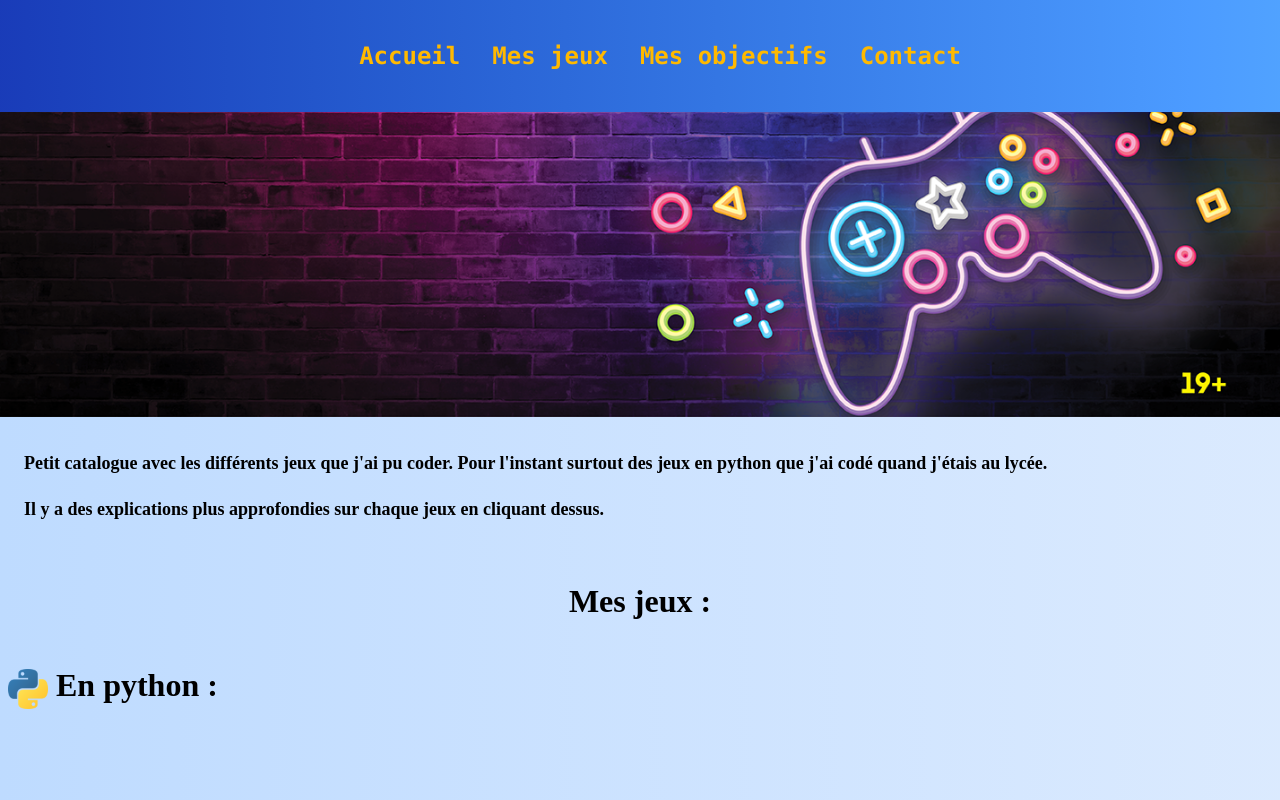
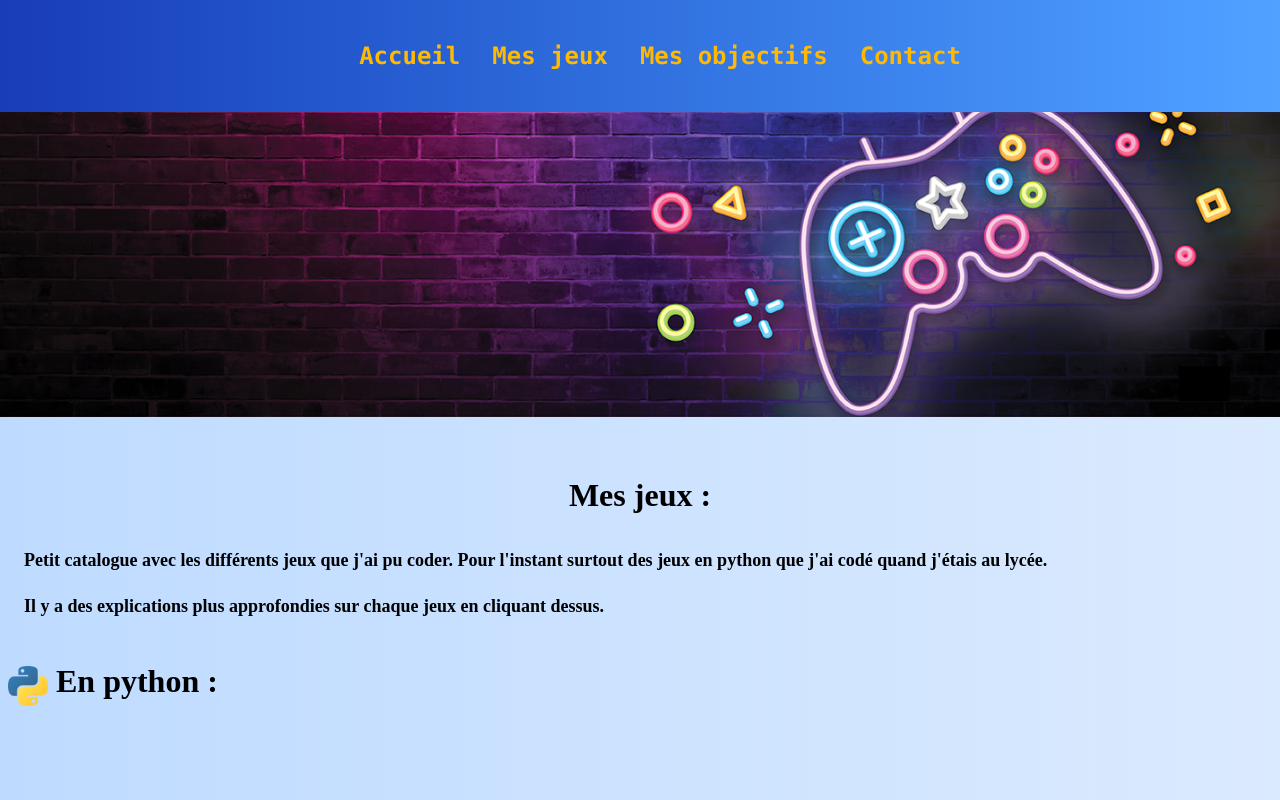
Before and after one commit to ElieMvB/PersonalWebsite, a React (Vite) app: page /mes-jeux in a window 1280 px wide. Shown: the top 800 px of the page. Built offline with nearby package versions, Linux system fonts and the light colour scheme.

Commit message:
feat/improve 'my games' page

```diff
--- a/src/pages/myGames/MyGamesHub.jsx
+++ b/src/pages/myGames/MyGamesHub.jsx
@@ -14,8 +14,8 @@ export function MyGamesHub () {
     <div className="font-semibold bg-gradient-to-r from-blue-200 to-blue-100 min-h-screen ">
         <TopMenu/>
         <Banner banner={bannerGames}/>
+        <h1 className="text-center mt-15">Mes jeux :</h1>
         <Description/>
-        <h1 className="text-center mt-15">Mes jeux :</h1>
         <div className=" py-1 flex flex-row">
             <img className="w-[40px] h-[40px] mt-6 m-2" src={python} />
             <h1 className="">En python :</h1>
```
Also changed, not shown: src/assets/images/banners/gamesBanner.png.
